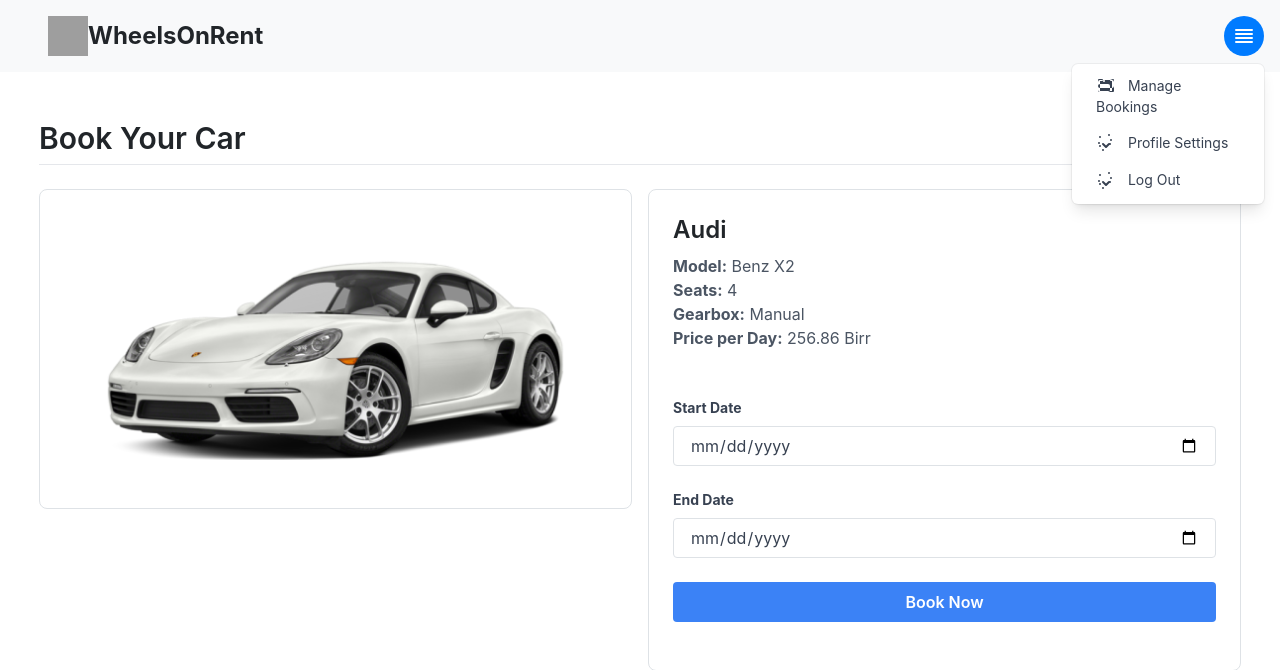
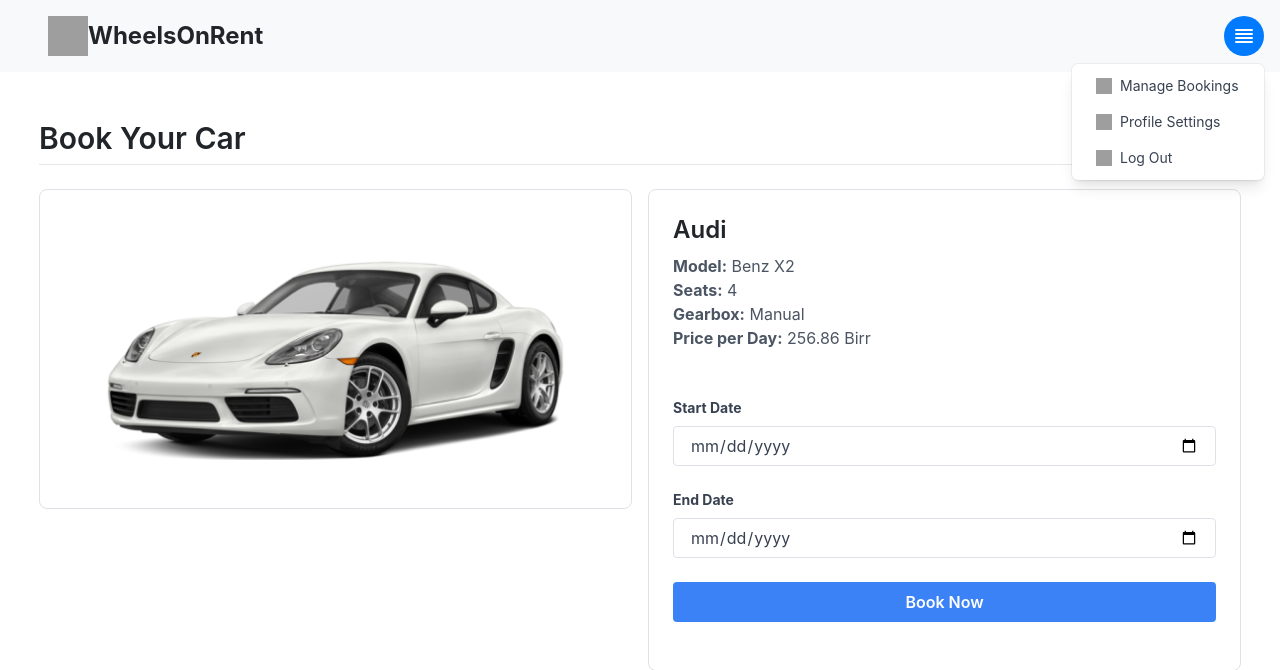
Before and after one commit to danieltsega/wheelsOnRent_v2, a Flask app: page /booking/create/10 in a window 1280 px wide, after a click that opens the changed part. Shown: the top 670 px of the page. Run offline with Flask 3, Linux system fonts and the light colour scheme; a user stored in the database is signed in; data comes from the database, SQL or seed files in the repository; some libraries are stand-ins or nearby versions; grey boxes are pictures that could not be loaded.

Commit message:
[Update]: Updated the base nav bar dropdown menu

```diff
--- a/car_app/templates/base.html
+++ b/car_app/templates/base.html
@@ -22,7 +22,6 @@
   <div x-data="{ open: false }" @click.away="open = false" class="relative inline-block text-left">
       <div>
           <button @click="open = !open" type="button" class="rounded-full h-10 w-10 flex items-center justify-center bg-primary text-white focus:outline-none focus:ring-2 focus:ring-offset-2 focus:ring-offset-gray-100 focus:ring-primary" id="dropdown-menu" aria-haspopup="true" aria-expanded="true">
-              <!-- Avatar Icon (You can replace this with your avatar image) -->
               <svg xmlns="http://www.w3.org/2000/svg" class="h-6 w-6" fill="none" viewBox="0 0 24 24" stroke="currentColor">
                   <path stroke-linecap="round" stroke-linejoin="round" stroke-width="2" d="M4 6h16M4 10h16M4 14h16M4 18h16"></path>
               </svg>
@@ -32,26 +31,18 @@
       <!-- Dropdown Menu -->
       <div x-show="open" @click.away="open = false" class="origin-top-right absolute right-0 mt-2 w-48 rounded-md shadow-lg bg-white ring-1 ring-black ring-opacity-5" role="menu" aria-orientation="vertical" aria-labelledby="dropdown-menu" id="dropdown-menu">
           <div class="py-1" role="none">
-              <a href="{{ url_for('booking.my_bookings') }}" class="block px-4 py-2 text-sm text-gray-700 hover:bg-gray-100 hover:text-gray-900" role="menuitem">
-                  <svg xmlns="http://www.w3.org/2000/svg" class="h-5 w-5 mr-2 inline" viewBox="0 0 20 20" fill="currentColor">
-                      <path fill-rule="evenodd" d="M2 5a2 2 0 012-2h12a2 2 0 012 2v4a2 2 0 01-2 2H4a2 2 0 01-2-2V5zm12 8a2 2 0 01-2 2H4a2 2 0 01-2-2v-4a2 2 0 012-2h8a2 2 0 012 2v4zm3-11a1 1 0 011 1v11a1 1 0 01-1 1H3a1 1 0 01-1-1V3a1 1 0 011-1h3a1 1 0 110 2H4v10h12V4h-1a1 1 0 01-1-1zm-9 3a1 1 0 100-2 1 1 0 000 2z" clip-rule="evenodd" />
-                  </svg>
-                  Manage Bookings
-              </a>
-              <a href="" class="block px-4 py-2 text-sm text-gray-700 hover:bg-gray-100 hover:text-gray-900" role="menuitem">
-                  <svg xmlns="http://www.w3.org/2000/svg" class="h-5 w-5 mr-2 inline" viewBox="0 0 20 20" fill="currentColor">
-                      <path fill-rule="evenodd" d="M6.293 9.293a1 1 0 011.414 0L10 11.586l2.293-2.293a1 1 0 111.414 1.414l-3 3a1 1 0 01-1.414 0l-3-3a1 1 0 010-1.414z" clip-rule="evenodd" />
-                      <path fill-rule="evenodd" d="M4 4a1 1 0 100-2 1 1 0 000 2zM14 1a1 1 0 11-2 0 1 1 0 012 0zM16 6a1 1 0 11-2 0 1 1 0 012 0zM14 11a1 1 0 100-2 1 1 0 000 2zm-7 6a1 1 0 100-2 1 1 0 000 2zm-4-5a1 1 0 112 0 1 1 0 01-2 0zM2 9a1 1 0 112 0 1 1 0 01-2 0z" clip-rule="evenodd" />
-                  </svg>
-                  Profile Settings
-              </a>
-              <a href="{{ url_for('customer.logout') }}" class="block px-4 py-2 text-sm text-gray-700 hover:bg-gray-100 hover:text-gray-900" role="menuitem">
-                  <svg xmlns="http://www.w3.org/2000/svg" class="h-5 w-5 mr-2 inline" viewBox="0 0 20 20" fill="currentColor">
-                      <path fill-rule="evenodd" d="M6.293 9.293a1 1 0 011.414 0L10 11.586l2.293-2.293a1 1 0 111.414 1.414l-3 3a1 1 0 01-1.414 0l-3-3a1 1 0 010-1.414z" clip-rule="evenodd" />
-                      <path fill-rule="evenodd" d="M4 4a1 1 0 100-2 1 1 0 000 2zM14 1a1 1 0 11-2 0 1 1 0 012 0zM16 6a1 1 0 11-2 0 1 1 0 012 0zM14 11a1 1 0 100-2 1 1 0 000 2zm-7 6a1 1 0 100-2 1 1 0 000 2zm-4-5a1 1 0 112 0 1 1 0 01-2 0zM2 9a1 1 0 112 0 1 1 0 01-2 0z" clip-rule="evenodd" />
-                  </svg>
-                  Log Out
-              </a>
+            <a href="{{ url_for('booking.my_bookings') }}" class="flex items-center px-4 py-2 text-sm text-gray-700 hover:bg-gray-100 hover:text-gray-900" role="menuitem" style="text-decoration: none;">
+              <img src="{{ url_for('static', filename='assets/icons/manage.svg') }}" alt="My Icon" class="h-4 w-4 mr-2">
+              <span>Manage Bookings</span>
+            </a>
+            <a href="" class="flex items-center px-4 py-2 text-sm text-gray-700 hover:bg-gray-100 hover:text-gray-900" role="menuitem" style="text-decoration: none;">
+              <img src="{{ url_for('static', filename='assets/icons/account.svg') }}" alt="My Icon" class="h-4 w-4 mr-2">
+              <span>Profile Settings</span>
+            </a>
+            <a href="{{ url_for('customer.logout') }}" class="flex items-center px-4 py-2 text-sm text-gray-700 hover:bg-gray-100 hover:text-gray-900" role="menuitem" style="text-decoration: none;">
+              <img src="{{ url_for('static', filename='assets/icons/logout.svg') }}" alt="My Icon" class="h-4 w-4 mr-2">
+              <span>Log Out</span>
+            </a>
           </div>
       </div>
   </div>
```
